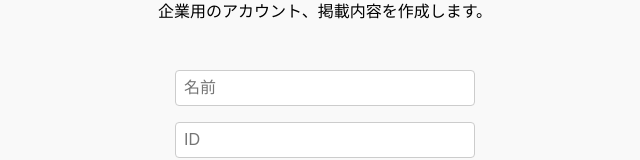
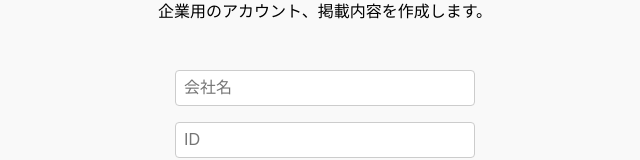
Before and after one commit to hayaf3254/scout-app, a Next.js app in the folder scout-front/: page /company/company_register in a window 1280 px wide. Shown: the part 157-317 px from the top of the page, without its empty margins (315-955 px from the left). Built offline with nearby package versions, Linux system fonts and the light colour scheme.

Commit message:
会社の登録画面のplaceholderを「名前」を「会社名」に変更

```diff
--- a/scout-front/src/pages/company/company_register.js
+++ b/scout-front/src/pages/company/company_register.js
@@ -60,7 +60,7 @@ export default function CompanyRegister() {
           <p>企業用のアカウント、掲載内容を作成します。</p>
 
           <form onSubmit={handleSubmit} className={styles.formWrapper}>
-  <input name="name" placeholder="名前" onChange={handleChange} className={styles.input} />
+  <input name="name" placeholder="会社名" onChange={handleChange} className={styles.input} />
   <input name="user_id" placeholder="ID" onChange={handleChange} className={styles.input} />
   <input type="password" name="password" placeholder="パスワード" onChange={handleChange} className={styles.input} />
   <input type="password" name="confirmPassword" placeholder="確認パスワード" onChange={handleChange} className={styles.input} />
```
